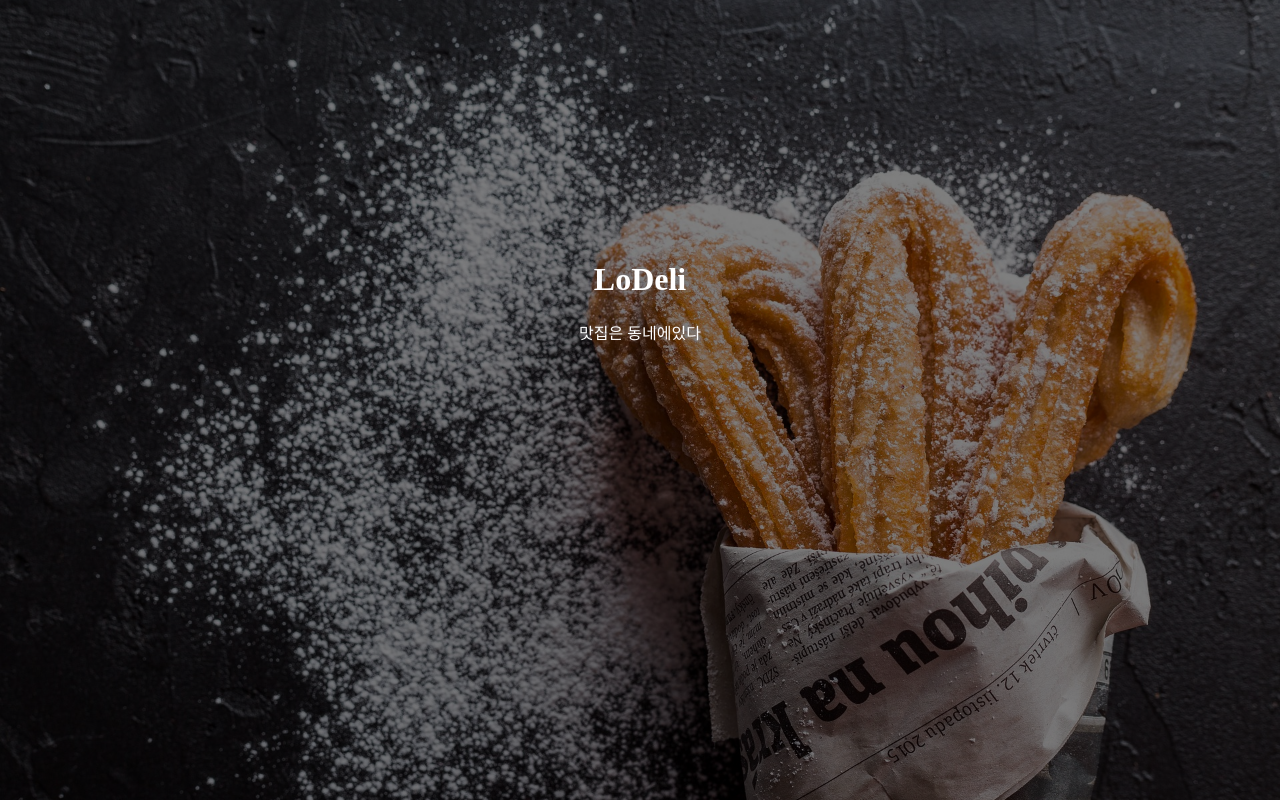
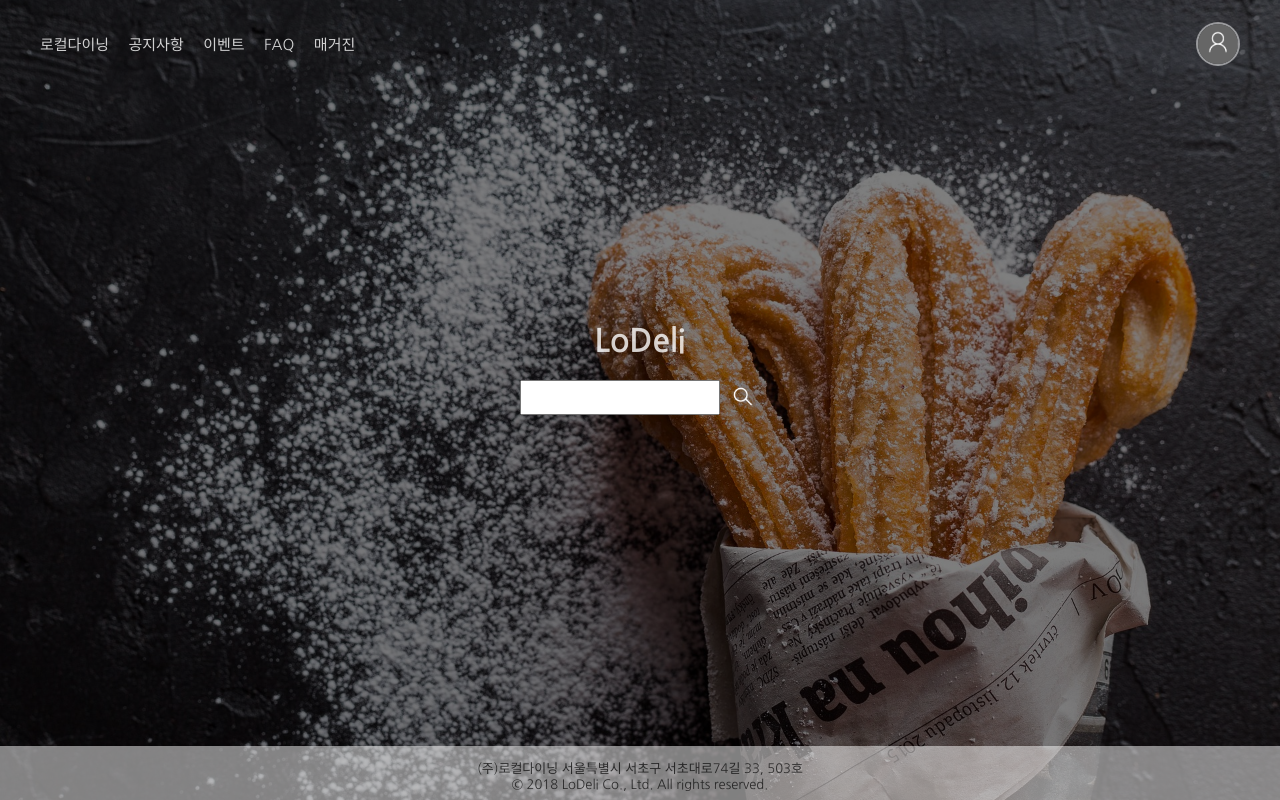
Before and after one commit to adanam872/localdining, a plain HTML site: page index.html in a window 1280 px wide. Drawn offline with Linux system fonts and the light colour scheme.

Commit message:
add @media, searchform and footer

```diff
--- a/index.html
+++ b/index.html
@@ -4,7 +4,7 @@
     <meta charset="UTF-8">
     <meta name="viewport" content="width=device-width, initial-scale=1.0">
     <meta http-equiv="X-UA-Compatible" content="ie=edge">
-    <title>동네맛집</title>
+    <title>LoDeli</title>
     <script src="js/jquery.js"></script>
     <script>
 
@@ -28,7 +28,11 @@
         });
     </script>
     <style>
-        body {
+        @import url('http://fonts.googleapis.com/earlyaccess/nanumgothic.css');
+
+        body, table, div, p {font-family:'Nanum Gothic';}
+
+        html, body {
             margin: 0;
         }
 
@@ -53,19 +57,163 @@
             position: absolute;
             width: 100%;
             text-align: center;
-            color: white;
-            top: 50%;
-            margin-top: -10em;
+            color: rgba(255, 255, 255, 0.8);
+            top: 38%;
+        }
+
+        #firstpageTop {
+            margin-top: 17px;
+            padding: 0;
+            width: 100%;
+            display: flex;
+        }
+
+        #firstpageNav {
+            display: inline;
+        }
+
+        #hiddenMenu {
+            display: none;
+        }
+
+        @media (max-width: 480px) {
+            #firstpageNav {
+                display: none;
+            }
+
+            #userimage {
+                position: absolute;
+                right: 20px !important;
+            }
+
+            #hiddenMenu {
+               display: inline;
+               position: absolute;
+               left: 20px;
+            }
+
+            .container {
+                display: inline-block;
+                cursor: pointer;
+            }
+
+            .bar1, .bar2, .bar3 {
+                width: 40px;
+                height: 7px;
+                background-color: rgba(255, 255, 255, 0.8);
+                margin: 6px 0;
+                transition: 0.4s;
+            }
+
+            #firstpageFooter {
+                display: none;
+            }
+
+            #leftMenuBar {
+                display: inline;
+                text-decoration: none;
+                font-size: 15px;
+            }
+        }
+
+        #firstpageNav li {
+            display: inline;
+            margin-right: 15px;
+        }
+
+        #firstpageNav li a {
+            text-decoration: none;
+            color: rgba(255, 255, 255, 0.8);
+            font-size: 15px;
+        }
+
+        #userimage {
+            position: absolute;
+            margin-top: 5px;
+            width: 40px;
+            border-radius: 100%;
+            border: 2px rgba(255, 255, 255, 0.5) solid;
+            right: 40px;
+        }
+
+        #leftMenuBar {
+            display: none;
+        }
+
+        #searchText {
+            width: 200px;
+            height: 35px;
+        }
+
+        #searchButton img {
+            margin-bottom: -12px;
+            width: 35px;
+            height: 35px;
+        }
+
+        #firstpageFooter {
+            width: 100%;
+            height: 30px;
+            padding-top: 12px;
+            padding-bottom: 12px;
+            position: absolute;
+            bottom: 0%;
+            background-color: rgba(255, 255, 255, 0.5);
+            color: rgba(0, 0, 0, 0.7);
+            text-align: center;
+            font-size: 13px;
         }
     </style>
 </head>
 <body>
     <div class="firstpageBackground" ></div>
     <div class="firstpageContent">
+        <div id="firstpageTop">
+            <ul id="firstpageNav">
+                <li><a href="#">로컬다이닝</a></li>
+                <li><a href="#">공지사항</a></li>
+                <li><a href="#">이벤트</a></li>
+                <li><a href="#">FAQ</a></li>
+                <li><a href="#">매거진</a></li>
+            </ul>
+            <a href="#"><img src="img/anonymous.png" alt="로그인" id="userimage"></a>
+
+        </div>
+
+        <div id="hiddenMenu">
+            <div class="container" onclick="myFunction(this)">
+                <div class="bar1"></div>
+                <div class="bar2"></div>
+                <div class="bar3"></div>
+            </div>
+        </div>
+
+        <div id="leftMenuBar">
+            <ul id="leftMenu">
+                <li><a href="#">로컬다이닝</a></li>
+                <li><a href="#">공지사항</a></li>
+                <li><a href="#">이벤트</a></li>
+                <li><a href="#">FAQ</a></li>
+                <li><a href="#">매거진</a></li>
+            </ul>
+        </div>
+
         <div class="firstpageLogo">
             <h1>LoDeli</h1>
-            <p>맛집은 동네에있다</p>
+            <div id="searchForm">
+                <form action="#">
+                    <input type="search" name="" id="searchText">
+                    <a id="searchButton"><img src="img/search.png" alt="검색"></a>
+                </form>
+            </div>
         </div>
+
+        <div id="firstpageFooter">
+            (주)로컬다이닝 서울특별시 서초구 서초대로74길 33, 503호<br>
+            © 2018 LoDeli Co., Ltd. All rights reserved.
+        </div>
+
+
     </div>
 </body>
 </html>
```
Also changed, not shown: img/anonymous.png (added), img/search.png (added).
